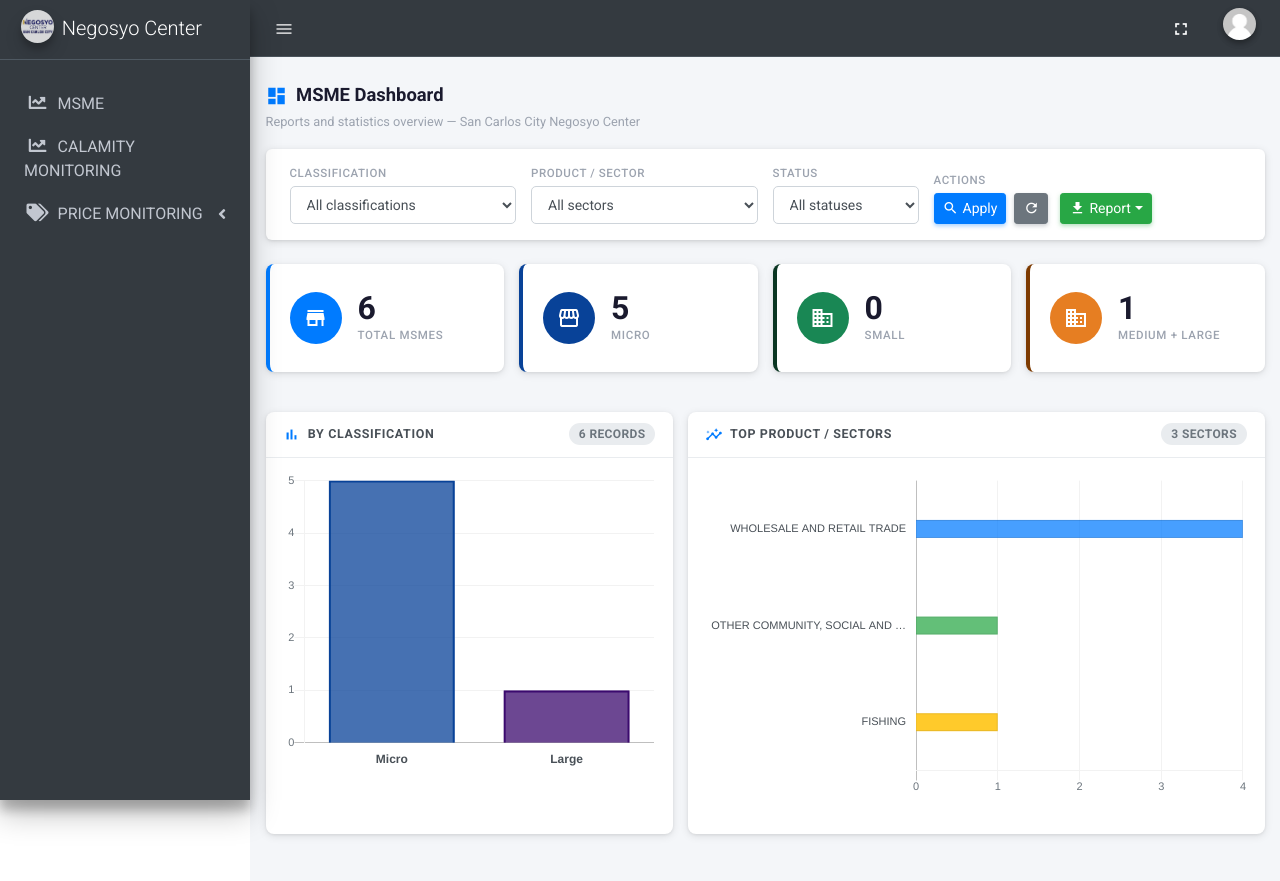
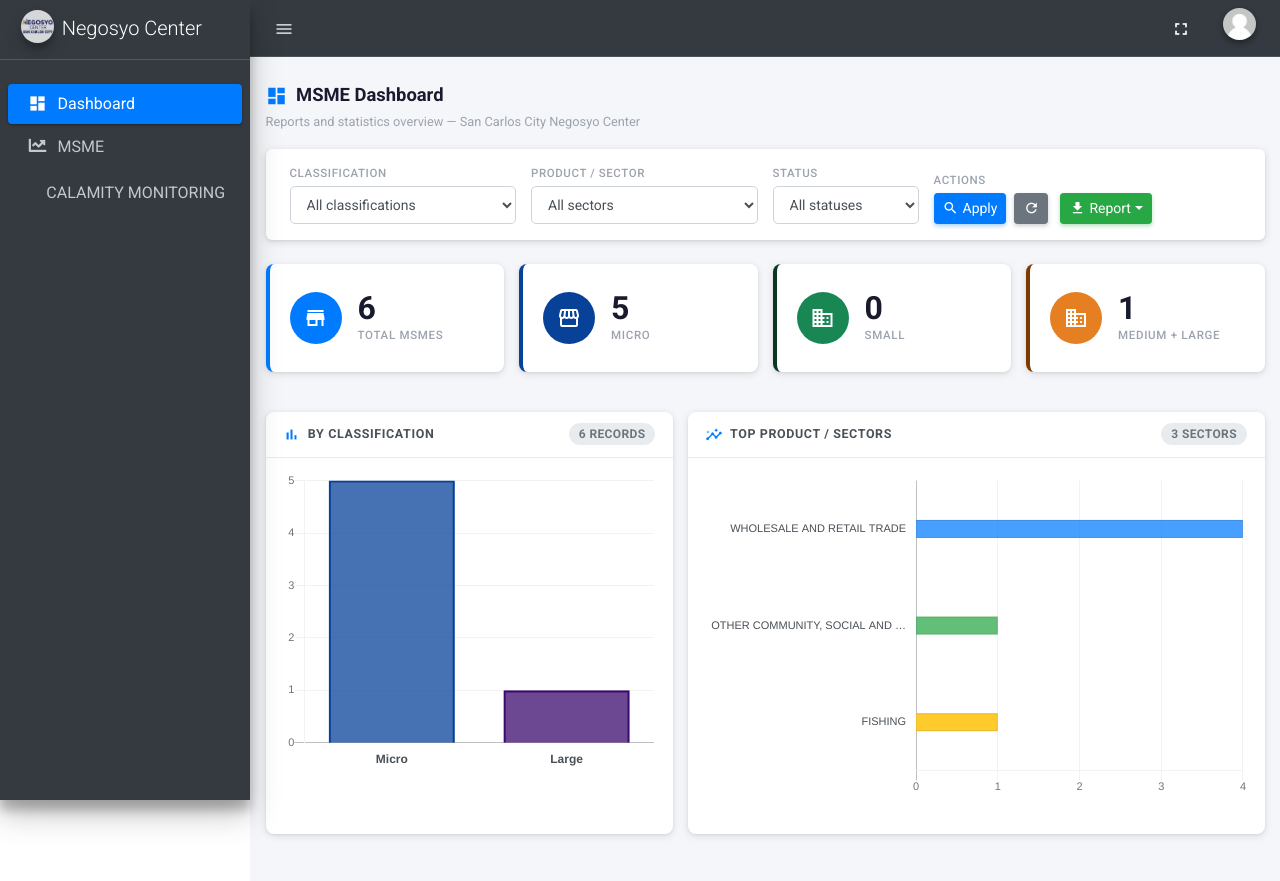
Before and after one commit to johndavehugo/NegosyoCenter, a PHP site: page /tcpdf/pages/msme/dashboard.php in a window 1280 px wide. Shown: the top 881 px of the page. Run offline with PHP 8.4, Linux system fonts and the light colour scheme; data comes from the database, SQL or seed files in the repository; data that the repository does not hold is empty; some libraries are stand-ins or nearby versions.

Commit message:
Update sidebar.php

```diff
--- a/pages/sidebar/sidebar.php
+++ b/pages/sidebar/sidebar.php
@@ -2,7 +2,7 @@
 
   <a class="brand-link user-panel pb-3 mb-3 d-flex">
 
-        <img src="../../dist/img/nclogo.png" alt="AdminLTE Logo" class="brand-image img-circle elevation-3" style="opacity:.8">
+    <img src="../../dist/img/nclogo.png" alt="AdminLTE Logo" class="brand-image img-circle elevation-3" style="opacity: .8">
     <span class="brand-text font-weight-light text-lg">Negosyo Center</span>
 
   </a>
@@ -12,67 +12,40 @@
 
     <nav class="mt-2">
       <ul class="nav nav-pills nav-sidebar flex-column" data-widget="treeview" role="menu" data-accordion="false">
-                <li id="module_msme" class="nav-item ">
-                    <a href="../msme/msme.php" class="nav-link sidebar-statistics cursor-e">
+
+        <!-- Dashboard -->
+        <li class="nav-item">
+          <a href="../msme/dashboard.php"
+             class="nav-link cursor-e <?= (basename($_SERVER['PHP_SELF']) === 'dashboard.php') ? 'active' : '' ?>">
+            <i class="nav-icon material-icons" style="font-size:19px;vertical-align:middle;">dashboard</i>
+            <p>Dashboard</p>
+          </a>
+        </li>
+
+        <!-- MSME Master List -->
+        <li id="module_msme" class="nav-item">
+          <a href="../msme/msme.php"
+             class="nav-link sidebar-statistics cursor-e <?= (basename($_SERVER['PHP_SELF']) === 'msme.php') ? 'active' : '' ?>">
             <i class="nav-icon fas fa-xlg fa-chart-line"></i>
+            <p class="pt-2">MSME</p>
+          </a>
+        </li>
+
+        <li id="statistics_sidebar" class="nav-item ">
+          <a href="../calamity/calamity.php" class="nav-link sidebar-statistics cursor-e">
+            <i class="nav-icon fa-brands fa-watchman-monitoring"></i>
             <p class="pt-2">
-                            MSME
+              CALAMITY MONITORING
             </p>
           </a>
         </li>
 
-                <!-- Calamity -->
-                <li id="module_calamity" class="nav-item">
-                    <a href="../calamity/calamity.php" class="nav-link">
-                        <i class="nav-icon fas fa-chart-line"></i>
-                        <p>CALAMITY MONITORING</p>
-                    </a>
-                </li>
+      </ul>
+    </nav>
+  </div>
 
-                <!-- Price Monitoring -->
-                <li id="module_price_monitoring" class="nav-item has-treeview">
-
-                    <a href="#" class="nav-link">
-                        <i class="nav-icon fas fa-tags"></i>
-
-                        <p>
-                            PRICE MONITORING
-                            <i class="right fas fa-angle-left"></i>
-                        </p>
-                    </a>
-
-                    <ul class="nav nav-treeview">
-
-                       <li class="nav-item">
-    <a href="../price-monitoring/price-monitoring.php" class="nav-link">
-        <i class="fas fa-tags nav-icon"></i>
-        <p>Price Monitoring</p>
-    </a>
-</li>
-
-                        <li class="nav-item">
-                            <a href="../price-monitoring/category.php" class="nav-link">
-                                <i class=""></i>
-                                <p>Categories</p>
-                            </a>
-                        </li>
-
-                        <li class="nav-item">
-                            <a href="../price-monitoring/commodity.php" class="nav-link">
-                                <i class=""></i>
-                                <p>Commodities</p>
-                            </a>
-                        </li>
-
-                    </ul>
-
-                </li>
-
-            </ul>
-
-        </nav>
-
-    </div>
   <!-- /.sidebar -->
 
+
+
 </aside>
```
Lines whose indentation alone changed are shown as unchanged.
